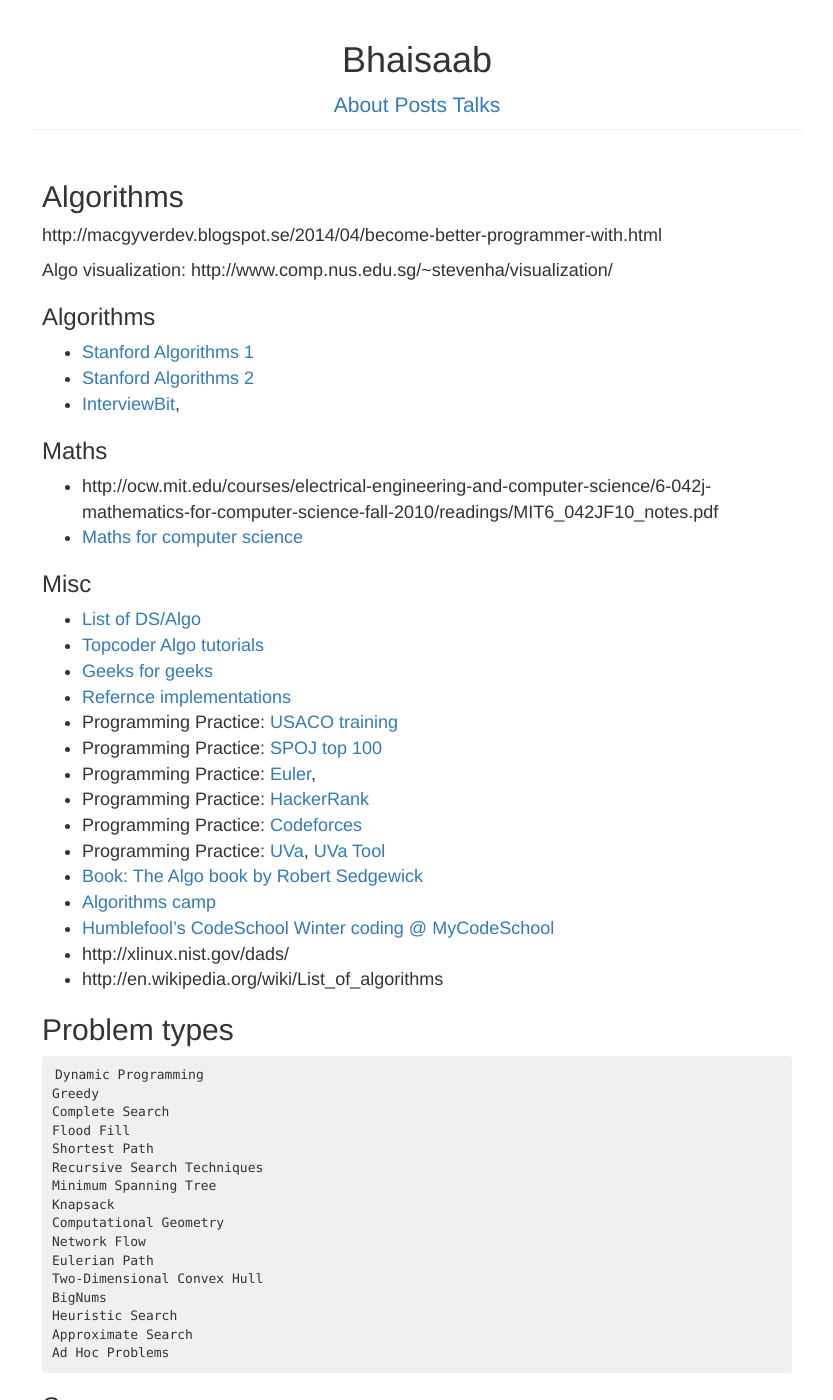
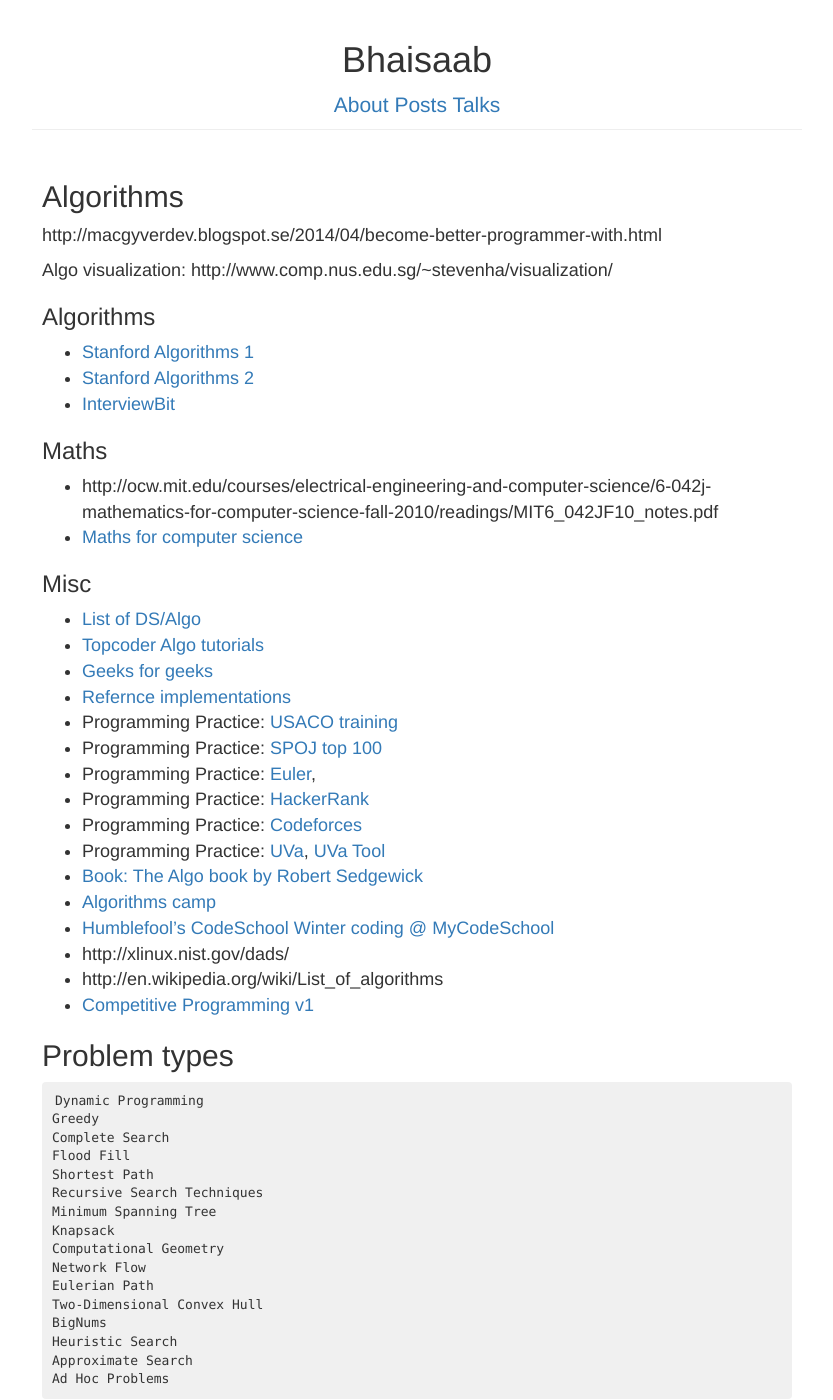
Before and after one commit to rohityadavcloud/rohityadavcloud.github.io, a Jekyll site: the page built from k/algorithms.markdown, in a window 1280 px wide and 1400 px high. Shown: the whole window, without its empty margins (223-1056 px from the left). Built offline with Jekyll 4.4.1, drawn with Linux system fonts in a browser that asks for light colours.

Commit message:
kup
Signed-off-by: Rohit Yadav <rohit.yadav@shapeblue.com>

```diff
--- a/k/algorithms.markdown
+++ b/k/algorithms.markdown
@@ -13,7 +13,7 @@
 
 - [Stanford Algorithms 1](https://www.coursera.org/course/algo)
 - [Stanford Algorithms 2](https://www.coursera.org/course/algo2)
-- [InterviewBit](http://interviewbit.com/),
+- [InterviewBit](http://interviewbit.com)
 
 ### Maths
 
@@ -37,6 +37,7 @@
 - [Humblefool's CodeSchool](http://mycodeschool.com/problems) [Winter coding @ MyCodeSchool](http://wintercoding.mycodeschool.com/)
 - http://xlinux.nist.gov/dads/
 - http://en.wikipedia.org/wiki/List_of_algorithms
+- [Competitive Programming v1](http://www.comp.nus.edu.sg/~stevenha/myteaching/competitive_programming/cp1.pdf)
 
 ## Problem types
 
```
